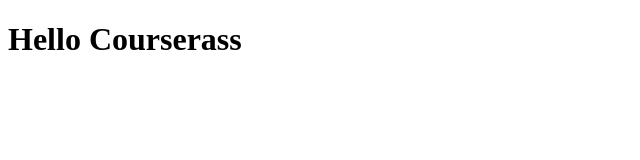
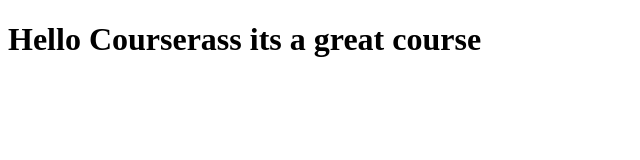
Before and after one commit to jk131297/coursera-test1, a plain HTML site: page site/index.html in a window 1280 px wide. Shown: the whole page, without its empty margins (0-640 px from the left). Drawn offline with Linux system fonts and the light colour scheme.

Commit message:
2nd modification

```diff
--- a/site/index.html
+++ b/site/index.html
@@ -4,6 +4,6 @@
 	<title></title>
 </head>
 <body>
-<h1>Hello Courserass</h1>
+<h1>Hello Courserass its a great course</h1>
 </body>
 </html>
```
